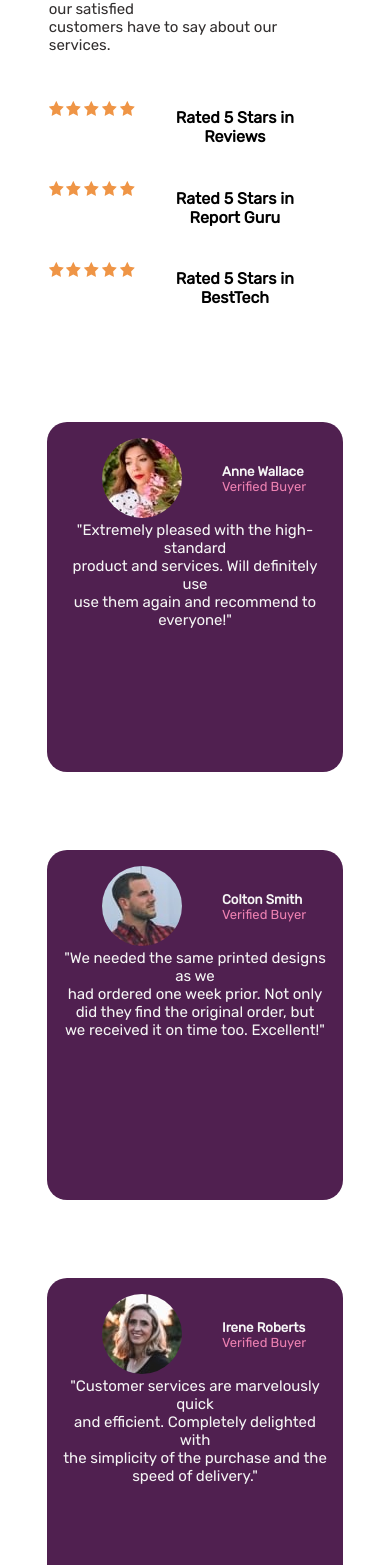
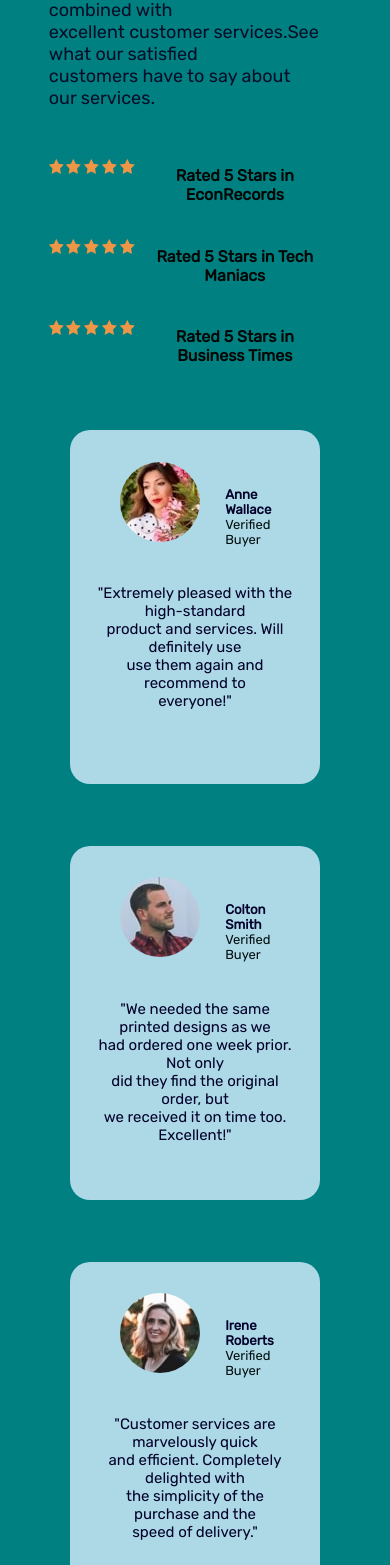
Before and after one commit to IamSanjana/Social-Proof-Section, a plain HTML site: page index.html in a window 390 px wide. Shown: the part 345-1910 px from the top of the page. Drawn offline with Linux system fonts and the light colour scheme.

Commit message:
Update index.html

```diff
--- a/index.html
+++ b/index.html
@@ -12,25 +12,30 @@
 
     <style type="text/css" >
 
+        body {background-color: teal; }
+        #ltheme {width: 150px; height: 35px; font-weight: 700;}
+        #dtheme {width: 150px; height: 35px; font-weight: 700;}
         section{ display: grid;
                  margin: auto;
-                 margin-top: 20px;
+                 margin-top: 5px;
                  width: 85%;
                  text-align: center;
                  font-family: 'Rubik', sans-serif;}
 
+        .one { margin-top: 0px;}
+
         .intro {text-align: left;
                 padding-left: 4%;}
 
-        h1 {color: hsl(300, 43%, 22%);
+        h1 {color: hsl(180, 100%, 1%);
             font-size: 45px;
             margin-bottom: 5%;
             font-weight: 700;}
 
         span{font-size: 50px; }
 
-        .intro p { color: hsl(0, 3%, 19%);
-            font-size: 15px;
+        .intro p { color: hsl(227, 73%, 9%);
+            font-size: 18px;
             font-weight: 500; }
 
         .rating {display:grid;
@@ -41,7 +46,7 @@
                           margin-top: 5%;
                           margin-right: 1%;}
 
-        h4 {margin-left: 5%;}
+        h4 {margin-left: 5%; color: rgb(4, 7, 6);}
 
         .r {display: inline-flex;}
 
@@ -49,22 +54,25 @@
 
         .bt {display: inline-flex;}
 
-        .feedback {color: whitesmoke;
-                   padding: 1%;}
+        .feedback {color: rgb(2, 2, 43);
+                   padding: 1%;
+                   padding-top: 0px;
+                   }
 
         .feedback div {display: block;
-                       background-color: hsl(300, 43%, 22%);
+                       background-color: lightblue;
                        text-align: left;
+                       padding-top: 2%;
                        border-radius: 20px;}
 
-        .feedback img {border-radius: 50%; margin-left: 15%; margin-right: 15%;
+        .feedback img {border-radius: 50%; margin-left: 20%; margin-right: 10%;
                        float: left;}
 
         h5 {margin-bottom: 0; margin-top: 10%; }
 
         .user {font-size: 13px;
                margin-top: 0;
-               color: hsl(333, 76%, 72%);
+               color: rgb(2, 15, 15);
                font-weight: 300;}
 
         .review {display:grid;
@@ -87,8 +95,7 @@
         .feedback { display:inline-flex;
                    justify-content: space-evenly;}
 
-        .feedback div {padding-top: 3%;
-                       width:30%;
+        .feedback div {width:30%;
                        height:65%;}
 
         .a{ margin-top: 3%;}
@@ -108,16 +115,28 @@
         .rating div {justify-content: center}
 
         .feedback div { margin:auto;
-                        padding:5%;
-                        width:85%;
+                        width:80%;
                         height:30%;
-                        margin-top: 25%; margin-bottom: 20%;}
+                        margin-top: 10%; margin-bottom: 20%;
+                        padding-top: 10%;
+
+                        }
+        .review { margin-top: 15%;
+                 margin-left: 10%; margin-right: 10%;
+        }
+
+        h5 {margin-left: 5%; margin-right: 10%;}
+
+
+
        }
 
     </style>
-
+</head>
 
     <body >
+
+        <button id="ltheme">Flip to Light Theme</button>
         <section>
         <div class="one">
         <div class="intro">
@@ -130,21 +149,21 @@
 
         <div class="rating">
             <div class="r"> <img src="icon-star.svg"> <img src="icon-star.svg"> <img src="icon-star.svg"> <img src="icon-star.svg"> <img src="icon-star.svg">
-                  <h4>Rated 5 Stars in Reviews</h4>
+                  <h4>Rated 5 Stars in EconRecords</h4>
             </div>
 
             <div class="rg"> <img src="icon-star.svg"> <img src="icon-star.svg"> <img src="icon-star.svg"> <img src="icon-star.svg"> <img src="icon-star.svg">
-                  <h4>Rated 5 Stars in Report Guru</h4>
+                  <h4>Rated 5 Stars in Tech Maniacs</h4>
             </div>
 
             <div class="bt"> <img src="icon-star.svg"> <img src="icon-star.svg"> <img src="icon-star.svg"> <img src="icon-star.svg"> <img src="icon-star.svg">
-                  <h4>Rated 5 Stars in BestTech</h4>
+                  <h4>Rated 5 Stars in Business Times</h4>
             </div>
         </div>
         </div>
 
         <div class="feedback">
-            <div class="a"><img src="image-anne.jpg">
+            <div class="a" id= "a2"><img src="image-anne.jpg">
                     <h5 class="name">Anne Wallace</h5>
                     <h5 class="user">Verified Buyer</h5>
 
@@ -156,7 +175,7 @@
                 </p>
           </div>
 
-          <div class="c"></divclass> <img src="image-colton.jpg">
+          <div class="c" id="c2"> <img src="image-colton.jpg">
                    <h5 class="name">Colton Smith</h5>
                    <h5 class="user">Verified Buyer</h5>
 
@@ -168,7 +187,7 @@
                 </p>
             </div>
 
-          <div class="i"> <img src="image-irene.jpg">
+          <div class="i" id="i2" > <img src="image-irene.jpg">
                    <h5 class="name">Irene Roberts</h5>
                    <h5 class="user">Verified Buyer</h5>
 
@@ -180,6 +199,33 @@
          </div>
 
         </div>
+
+
     </section>
+    <script type="text/javascript">
+
+      document.getElementById("ltheme").onclick = function (){
+         if(document.getElementById("ltheme").innerText== "Flip to Light Theme")
+         {
+          document.getElementById("ltheme").innerText= "Flip to Dark Theme";
+          document.body.style.backgroundColor = "white";
+          document.getElementById("c2").style.backgroundColor = "teal";
+          document.getElementById("a2").style.backgroundColor = "teal";
+          document.getElementById("i2").style.backgroundColor = "teal";
+         }
+
+         else{
+
+         document.getElementById("ltheme").innerText= "Flip to Light Theme";
+          document.body.style.backgroundColor = "teal";
+          document.getElementById("c2").style.backgroundColor = "lightblue";
+          document.getElementById("a2").style.backgroundColor = "lightblue";
+          document.getElementById("i2").style.backgroundColor = "lightblue";
+         }
+
+     }
+
+    </script>
+
     </body>
-</head>
+</html>
```
